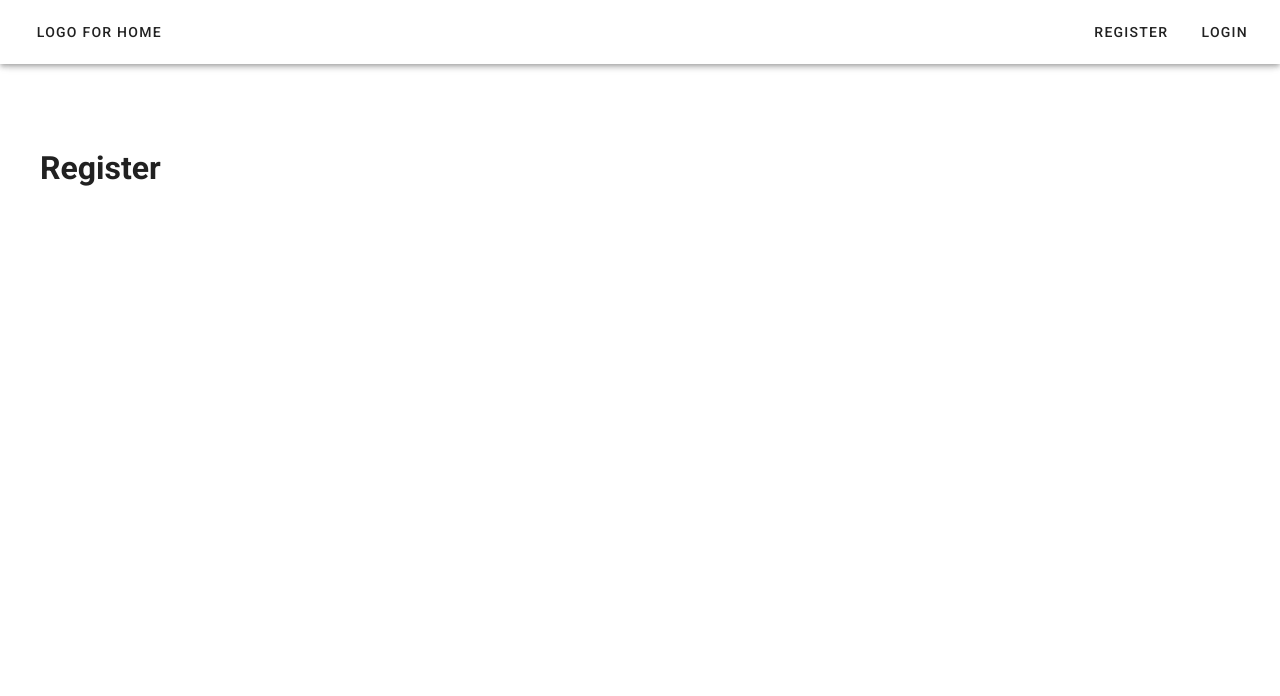
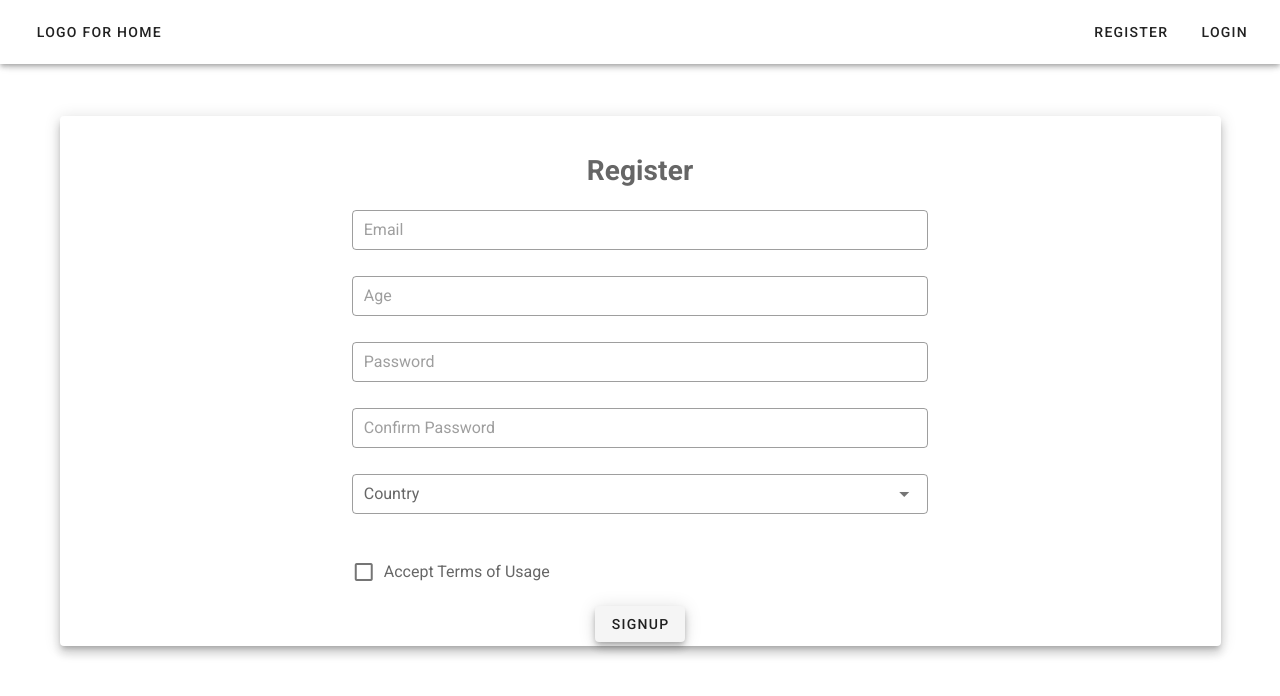
Before and after one commit to NAvdzhiev/Gigs, a Vue app: page /register in a window 1280 px wide. Shown: the top 696 px of the page. Built offline with nearby package versions, Linux system fonts and the light colour scheme.

Commit message:
Auth pages added

```diff
--- /dev/null
+++ b/src/axios-auth.js
@@ -0,0 +1,7 @@
+import axios from 'axios'
+
+const instance = axios.create({
+  baseURL: 'https://identitytoolkit.googleapis.com/v1'
+})
+
+export default instance
--- a/src/main.js
+++ b/src/main.js
@@ -3,11 +3,29 @@ import App from './App.vue'
 
 import vuetify from './plugins/vuetify'
 import router from './router'
+import axios from 'axios'
+import store from './store/store'
 
 Vue.config.productionTip = false
+
+axios.defaults.baseURL = "https://gigs-6a5c5.firebaseio.com/"
+axios.defaults.headers.get['Accepts'] = 'application/json'
+
+const reqInterceptor = axios.interceptors.request.use(config => {
+  console.log('Request Interceptor', config)
+  return config
+})
+const resInterceptor = axios.interceptors.response.use(res => {
+  console.log('Response Interceptor', res)
+  return res
+})
+
+axios.interceptors.request.eject(reqInterceptor)
+axios.interceptors.response.eject(resInterceptor)
 
 new Vue({
   vuetify,
   router,
+  store,
   render: h => h(App)
 }).$mount('#app')
--- /dev/null
+++ b/src/store/modules/user.js
@@ -0,0 +1,18 @@
+import Vue from 'vue'
+import Vuex from 'vuex'
+//import axios from '../../axios-auth'
+//import globalAxios from 'axios'
+
+//import router from '../../router'
+
+Vue.use(Vuex)
+
+export default new Vuex.Store({
+    state: {
+        idToken: null,
+        userId: null,
+        user: null,
+        roles: null
+    },
+
+})
--- /dev/null
+++ b/src/store/store.js
@@ -0,0 +1,12 @@
+import Vue from 'vue';
+import Vuex from 'vuex';
+
+import user from './modules/user';
+
+Vue.use(Vuex);
+
+export default new Vuex.Store({
+    modules: {
+        user,
+    }
+});
--- a/src/views/Login.vue
+++ b/src/views/Login.vue
@@ -1,3 +1,62 @@
 <template>
-    <h1 class="mt-10 pa-10">Login</h1>
+    <v-container class="mt-10">
+        <v-card class="elevation-7">
+            <v-card-text>
+                <h1 align="center" class="mt-7 mb-10">Login</h1>
+                <v-form @submit.prevent="onSubmit">
+                    <v-row>
+                        <v-col cols="10" md="6" class="ml-auto mr-auto pa-0">
+                            <v-text-field
+                                outlined
+                                placeholder="Email"
+                                dense
+                                type="email"
+                                id="email"
+                                v-model="email"
+                            ></v-text-field>
+                        </v-col>
+                    </v-row>
+                    <v-row>
+                        <v-col cols="10" md="6" class="ml-auto mr-auto pa-0">
+                            <v-text-field
+                                outlined
+                                placeholder="Password"
+                                dense
+                                type="text"
+                                id="password"
+                                v-model="password"
+                            ></v-text-field>
+                        </v-col>
+                    </v-row>
+                    <v-row class="justify-center">
+                        <v-btn primary>Signin</v-btn>
+                    </v-row>
+                </v-form>
+            </v-card-text>
+        </v-card>
+    </v-container>
 </template>
+
+<script>
+export default {
+    data() {
+        return {
+            email: "",
+            password: ""
+        };
+    },
+    methods: {
+        onSubmit() {
+            const formData = {
+                email: this.email,
+                password: this.password
+            };
+            console.log(formData);
+            this.$store.dispatch("login", {
+                email: formData.email,
+                password: formData.password
+            });
+        }
+    }
+};
+</script>
--- a/src/views/Register.vue
+++ b/src/views/Register.vue
@@ -1,3 +1,149 @@
 <template>
-    <h1 class="mt-10 pa-10">Register</h1>
+    <v-container class="mt-10">
+        <v-card class="elevation-7">
+            <v-card-text>
+                <h1 align="center" class="mt-7 mb-10">Register</h1>
+                <v-form @submit.prevent="onSubmit">
+                    <v-row>
+                        <v-col cols="10" md="6" class="ml-auto mr-auto pa-0">
+                            <v-text-field
+                                outlined
+                                placeholder="Email"
+                                dense
+                                type="email"
+                                id="email"
+                                v-model="email"
+                            ></v-text-field>
+                        </v-col>
+                    </v-row>
+                    <v-row>
+                        <v-col cols="10" md="6" class="ml-auto mr-auto pa-0">
+                            <v-text-field
+                                outlined
+                                placeholder="Age"
+                                dense
+                                type="number"
+                                id="age"
+                                v-model="age"
+                            ></v-text-field>
+                        </v-col>
+                    </v-row>
+                    <v-row>
+                        <v-col cols="10" md="6" class="ml-auto mr-auto pa-0">
+                            <v-text-field
+                                outlined
+                                placeholder="Password"
+                                dense
+                                type="password"
+                                id="password"
+                                v-model="password"
+                            ></v-text-field>
+                        </v-col>
+                    </v-row>
+                    <v-row>
+                        <v-col cols="10" md="6" class="ml-auto mr-auto pa-0">
+                            <v-text-field
+                                outlined
+                                placeholder="Confirm Password"
+                                dense
+                                type="password"
+                                id="confirm-password"
+                                v-model="confirmPassword"
+                            ></v-text-field>
+                        </v-col>
+                    </v-row>
+                    <v-row>
+                        <v-col cols="10" md="6" class="ml-auto mr-auto pa-0">
+                            <v-select outlined dense :items="items" label="Country"></v-select>
+                        </v-col>
+                    </v-row>
+                    <v-row>
+                        <v-col cols="10" md="6" class="ml-auto mr-auto pa-0">
+                            <v-checkbox :label="`Accept Terms of Usage`"></v-checkbox>
+                        </v-col>
+                    </v-row>
+                    <v-row class="justify-center">
+                        <v-btn class="elevation-6" primary>Signup</v-btn>
+                    </v-row>
+                </v-form>
+            </v-card-text>
+        </v-card>
+    </v-container>
 </template>
+
+<script>
+export default {
+    data() {
+        return {
+            email: '',
+            age: null,
+            password: '',
+            confirmPassword: '',
+            country: 'Bulgaria',
+            items: [
+                'Albania',
+                'Andorra',
+                'Armenia',
+                'Austria',
+                'Azerbaijan',
+                'Belarus',
+                'Belgium',
+                'Bosnia and Herzegovina',
+                'Bulgaria',
+                'Croatia',
+                'Cyprus',
+                'Czech Republic',
+                'Denmark',
+                'Estonia',
+                'Finland',
+                'France',
+                'Georgia',
+                'Germany',
+                'Greece',
+                'Hungary',
+                'Iceland',
+                'Ireland',
+                'Italy',
+                'Kazakhstan',
+                'Kosovo',
+                'Latvia',
+                'Liechtenstein',
+                'Lithuania',
+                'Luxembourg',
+                'Malta',
+                'Moldova',
+                'Monaco',
+                'Montenegro',
+                'Netherlands',
+                'North Macedonia',
+                'Norway',
+                'Poland',
+                'Portugal',
+                'Romania',
+                'Russia',
+                'San Marino',
+                'Serbia',
+                'Slovakia',
+                'Slovenia',
+                'Spain',
+                'Sweden',
+                'Switzerland',
+                'Turkey',
+                'Ukraine',
+                'UK',
+                'USA',
+                'Canada',
+                'Mexico',
+                'Chile',
+                'Argentina',
+                'Brazil',
+                'Colombia',
+                'Australia',
+                'New Zealand',
+                'Japan',
+                'South Africa'
+            ]
+        }
+    }
+}
+</script>
```
Also changed, not shown: src/store/modules/artist.js (added), src/store/modules/gigs.js (added).
